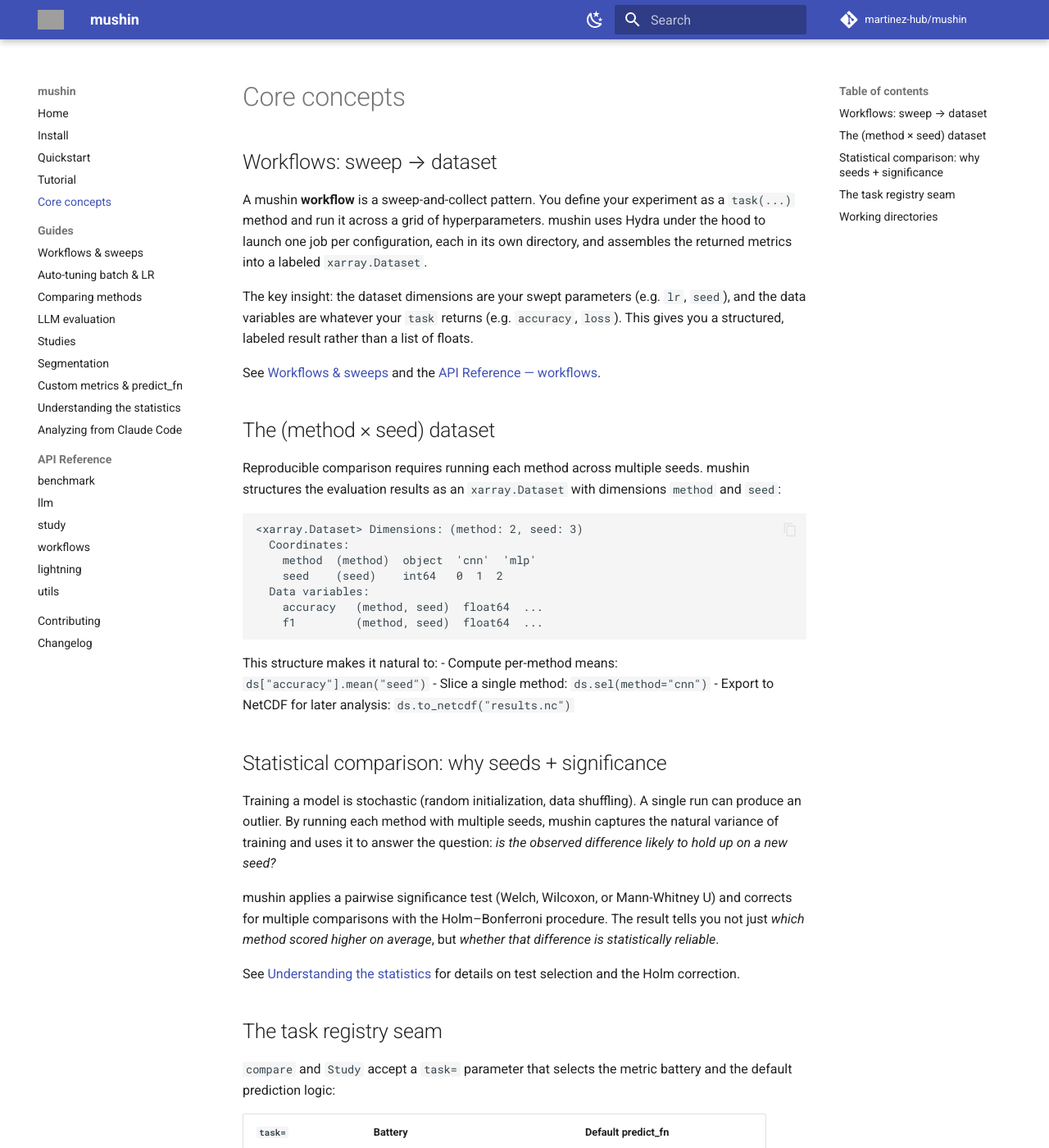
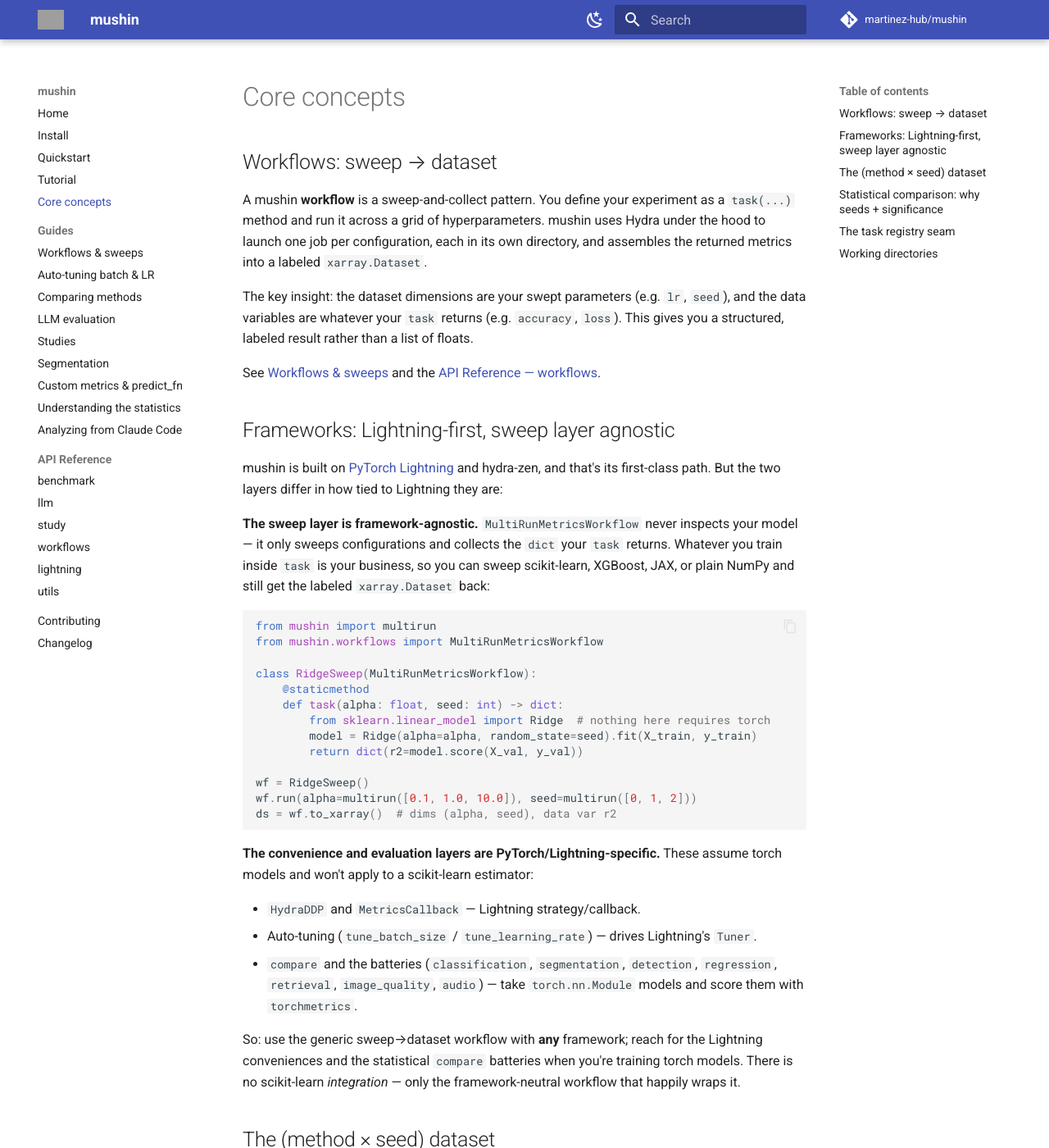
Before and after one commit to martinez-hub/mushin, an MkDocs documentation site: the page built from docs/concepts.md, in a window 1280 px wide and 1400 px high. Shown: the whole window at 82% size. Built offline with MkDocs 1.6.1 and Material for MkDocs 9.7.7, drawn with Linux system fonts in a browser that asks for light colours; comment, search, counter and statistics services are not loaded; grey boxes are pictures that could not be loaded.

Commit message:
docs: clarify framework support (Lightning-first, sweep layer agnostic)

````diff
--- a/docs/concepts.md
+++ b/docs/concepts.md
@@ -14,6 +14,48 @@ list of floats.
 
 See [Workflows & sweeps](guides/workflows.md) and the
 [API Reference — workflows](reference/workflows.md).
+
+## Frameworks: Lightning-first, sweep layer agnostic
+
+mushin is built on [PyTorch Lightning](https://lightning.ai/) and hydra-zen, and
+that's its first-class path. But the two layers differ in how tied to Lightning
+they are:
+
+**The sweep layer is framework-agnostic.** `MultiRunMetricsWorkflow` never
+inspects your model — it only sweeps configurations and collects the `dict` your
+`task` returns. Whatever you train inside `task` is your business, so you can
+sweep scikit-learn, XGBoost, JAX, or plain NumPy and still get the labeled
+`xarray.Dataset` back:
+
+```python
+from mushin import multirun
+from mushin.workflows import MultiRunMetricsWorkflow
+
+class RidgeSweep(MultiRunMetricsWorkflow):
+    @staticmethod
+    def task(alpha: float, seed: int) -> dict:
+        from sklearn.linear_model import Ridge  # nothing here requires torch
+        model = Ridge(alpha=alpha, random_state=seed).fit(X_train, y_train)
+        return dict(r2=model.score(X_val, y_val))
+
+wf = RidgeSweep()
+wf.run(alpha=multirun([0.1, 1.0, 10.0]), seed=multirun([0, 1, 2]))
+ds = wf.to_xarray()  # dims (alpha, seed), data var r2
+```
+
+**The convenience and evaluation layers are PyTorch/Lightning-specific.** These
+assume torch models and won't apply to a scikit-learn estimator:
+
+- `HydraDDP` and `MetricsCallback` — Lightning strategy/callback.
+- Auto-tuning (`tune_batch_size` / `tune_learning_rate`) — drives Lightning's `Tuner`.
+- `compare` and the batteries (`classification`, `segmentation`, `detection`,
+  `regression`, `retrieval`, `image_quality`, `audio`) — take
+  `torch.nn.Module` models and score them with `torchmetrics`.
+
+So: use the generic sweep→dataset workflow with **any** framework; reach for the
+Lightning conveniences and the statistical `compare` batteries when you're
+training torch models. There is no scikit-learn *integration* — only the
+framework-neutral workflow that happily wraps it.
 
 ## The (method × seed) dataset
 
````
Also changed, not shown: changes/+docs-frameworks-note.misc.md (added, +1 -0 lines).
